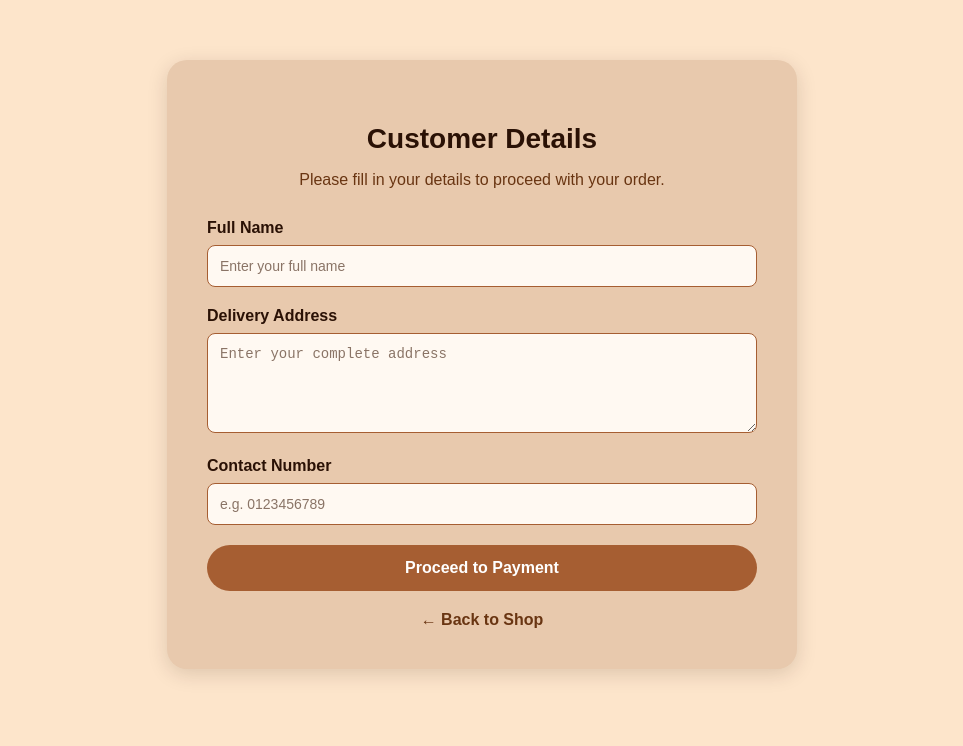
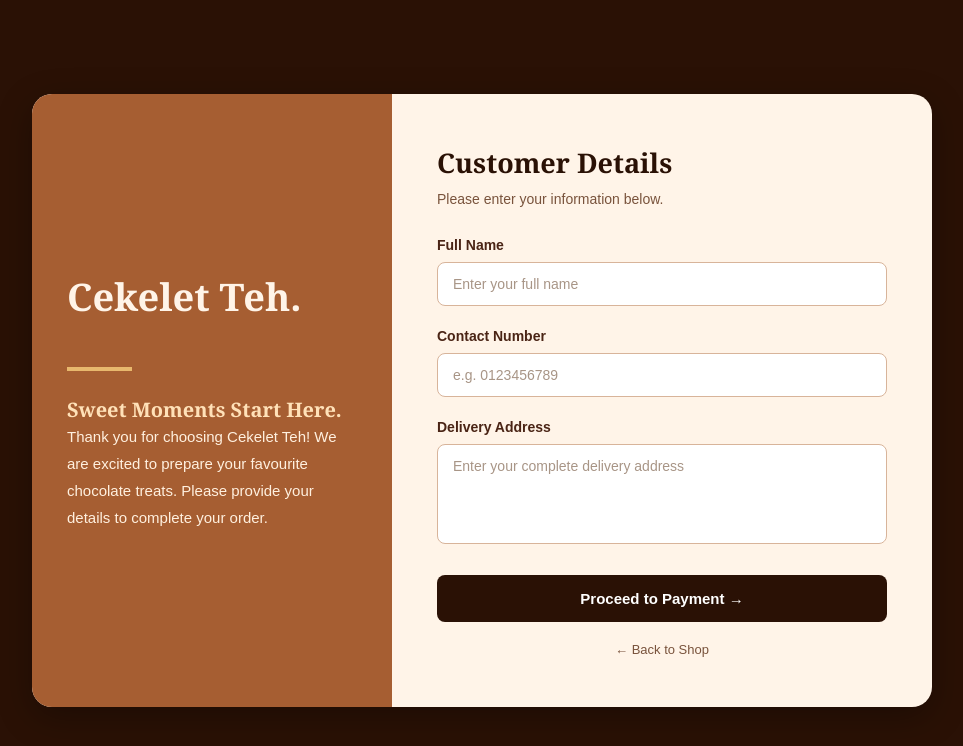
Before and after one commit to fulunsufi/Cekelet_Teh, a plain HTML site: page form.html in a window 1280 px wide. Shown: the whole page, without its empty margins (158-1121 px from the left). Drawn offline with Linux system fonts and the light colour scheme.

Commit message:
Update form.html

```diff
--- a/form.html
+++ b/form.html
@@ -4,140 +4,248 @@
 <head>
     <meta charset="UTF-8">
     <meta name="viewport" content="width=device-width, initial-scale=1.0">
-    <title>Customer Order Form | Cekelet Teh</title>
 
-    <link rel="stylesheet" href="chocshopstyle.css">
+    <title>Customer Details | Cekelet Teh</title>
 
     <style>
-        body {
-            background-color: #FDE5CB;
-            font-family: Arial, sans-serif;
+        * {
             margin: 0;
-            color: #2A1105;
+            padding: 0;
+            box-sizing: border-box;
         }
 
-        #order-form {
-            max-width: 550px;
-            margin: 60px auto;
-            padding: 40px;
-            background-color: #E8C9AD;
-            border-radius: 20px;
-            box-shadow: 0 5px 20px rgba(42, 17, 5, 0.15);
+        body {
+            font-family: Arial, sans-serif;
+            background-color: #2A1105;
+            min-height: 100vh;
+            display: flex;
+            justify-content: center;
+            align-items: center;
+            padding: 40px 20px;
         }
 
-        #order-form h2 {
-            text-align: center;
+        .checkout-wrapper {
+            display: flex;
+            width: 900px;
+            max-width: 100%;
+            min-height: 550px;
+            background-color: #FFF4E8;
+            border-radius: 20px;
+            overflow: hidden;
+            box-shadow: 0 10px 35px rgba(0,0,0,0.3);
+        }
+
+        /* LEFT SIDE */
+
+        .checkout-left {
+            width: 40%;
+            background-color: #A65E32;
+            padding: 50px 35px;
+            display: flex;
+            flex-direction: column;
+            justify-content: center;
+            color: #FFF4E8;
+        }
+
+        .checkout-left h1 {
+            font-family: Georgia, serif;
+            font-size: 38px;
+            margin-bottom: 20px;
+        }
+
+        .checkout-left p {
+            font-size: 15px;
+            line-height: 1.8;
+            color: #FFF0DF;
+        }
+
+        .chocolate-line {
+            width: 65px;
+            height: 4px;
+            background-color: #E8B86D;
+            margin: 25px 0;
+        }
+
+        .checkout-left h3 {
+            font-family: Georgia, serif;
+            font-size: 20px;
+            color: #FFE1B8;
+        }
+        .checkout-right {
+            width: 60%;
+            padding: 50px 45px;
+        }
+
+        .checkout-right h2 {
             color: #2A1105;
-            font-size: 28px;
+            font-family: Georgia, serif;
+            font-size: 27px;
             margin-bottom: 10px;
         }
 
-        #order-form p {
-            text-align: center;
-            color: #693512;
+        .subtitle {
+            color: #79533C;
+            font-size: 14px;
             margin-bottom: 30px;
         }
 
         .form-group {
-            margin-bottom: 20px;
+            margin-bottom: 22px;
         }
 
         .form-group label {
             display: block;
-            color: #2A1105;
+            font-size: 14px;
             font-weight: bold;
-            margin-bottom: 8px;
+            color: #4A2415;
+            margin-bottom: 9px;
         }
 
         .form-group input,
         .form-group textarea {
             width: 100%;
-            padding: 12px;
-            box-sizing: border-box;
+            padding: 13px 15px;
+            border: 1px solid #D8B49A;
+            border-radius: 8px;
+            background-color: #FFFFFF;
+            font-size: 14px;
+            color: #2A1105;
+            outline: none;
+            font-family: Arial, sans-serif;
+        }
+
+        .form-group input:focus,
+        .form-group textarea:focus {
             border: 1px solid #A65E32;
-            border-radius: 8px;
-            background-color: #FFF9F2;
-            color: #2A1105;
-            font-size: 14px;
+            box-shadow: 0 0 5px rgba(166, 94, 50, 0.2);
+        }
+
+        .form-group textarea {
+            height: 100px;
+            resize: none;
         }
 
         .form-group input::placeholder,
         .form-group textarea::placeholder {
-            color: #8A7466;
-        }
-
-        .form-group textarea {
-            height: 100px;
-            resize: vertical;
+            color: #A89586;
         }
 
         .proceed-button {
             width: 100%;
-            padding: 14px;
-            background-color: #A65E32;
+            padding: 15px;
+            border: none;
+            border-radius: 8px;
+            background-color: #2A1105;
             color: #FFFFFF;
-            border: none;
-            border-radius: 25px;
-            font-size: 16px;
+            font-size: 15px;
             font-weight: bold;
             cursor: pointer;
             transition: 0.3s;
+            margin-top: 5px;
         }
 
         .proceed-button:hover {
-            background-color: #2A1105;
+            background-color: #A65E32;
+            transform: translateY(-2px);
         }
 
         .back-link {
             display: block;
             text-align: center;
             margin-top: 20px;
-            color: #693512;
+            color: #79533C;
             text-decoration: none;
-            font-weight: bold;
+            font-size: 13px;
         }
 
         .back-link:hover {
             color: #A65E32;
+        }
+
+        @media (max-width: 650px) {
+            .checkout-wrapper {
+                flex-direction: column;
+            }
+
+            .checkout-left,
+            .checkout-right {
+                width: 100%;
+            }
+
+            .checkout-left {
+                padding: 35px;
+            }
+
+            .checkout-right {
+                padding: 35px 25px;
+            }
         }
     </style>
 </head>
 
 <body>
 
-    <section id="order-form">
+    <div class="checkout-wrapper">
+
+        <div class="checkout-left">
+
+            <h1>Cekelet Teh.</h1>
+
+            <div class="chocolate-line"></div>
+
+            <h3>Sweet Moments Start Here.</h3>
+
+            <p>
+                Thank you for choosing Cekelet Teh!
+                We are excited to prepare your favourite
+                chocolate treats. Please provide your
+                details to complete your order.
+            </p>
+
+        </div>
+
+        <div class="checkout-right">
 
             <h2>Customer Details</h2>
-        <p>Please fill in your details to proceed with your order.</p>
+
+            <p class="subtitle">
+                Please enter your information below.
+            </p>
 
             <form id="customerForm">
 
                 <div class="form-group">
                     <label for="fullname">Full Name</label>
-                <input type="text" id="fullname"
+
+                    <input type="text"
+                        id="fullname"
                         name="fullname"
                         placeholder="Enter your full name"
                         required>
                 </div>
 
                 <div class="form-group">
-                <label for="address">Delivery Address</label>
-                <textarea id="address"
-                    name="address"
-                    placeholder="Enter your complete address"
-                    required></textarea>
-            </div>
+                    <label for="contact">Contact Number</label>
 
-            <div class="form-group">
-                <label for="contact">Contact Number</label>
-                <input type="tel" id="contact"
+                    <input type="tel"
+                        id="contact"
                         name="contact"
                         placeholder="e.g. 0123456789"
                         required>
                 </div>
 
+                <div class="form-group">
+                    <label for="address">Delivery Address</label>
+
+                    <textarea
+                        id="address"
+                        name="address"
+                        placeholder="Enter your complete delivery address"
+                        required></textarea>
+                </div>
+
                 <button type="submit" class="proceed-button">
-                Proceed to Payment
+                    Proceed to Payment →
                 </button>
 
             </form>
@@ -146,26 +254,10 @@
                 ← Back to Shop
             </a>
 
-    </section>
+        </div>
 
-    <script>
-        document.getElementById("customerForm")
-        .addEventListener("submit", function(event) {
+    </div>
 
-            event.preventDefault();
-
-            const fullname = document.getElementById("fullname").value;
-            const address = document.getElementById("address").value;
-            const contact = document.getElementById("contact").value;
-
-            localStorage.setItem("customerName", fullname);
-            localStorage.setItem("customerAddress", address);
-            localStorage.setItem("customerContact", contact);
-
-            alert("Customer details saved successfully!");
-
-        });
-    </script>
     <script>
         document.getElementById("customerForm")
         .addEventListener("submit", function(event) {
```
Lines whose indentation alone changed are shown as unchanged.
